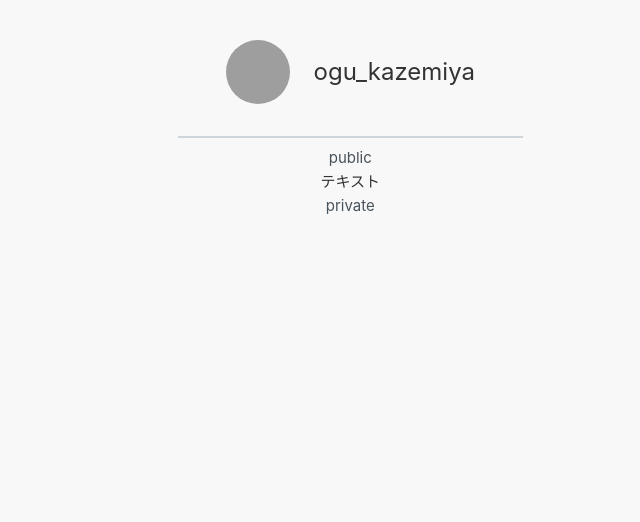
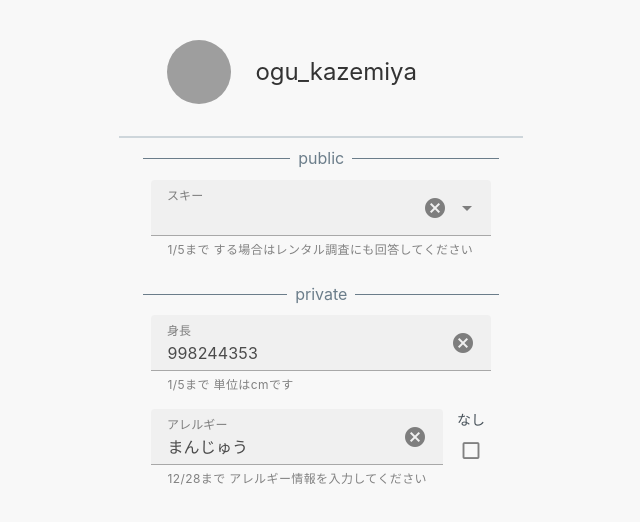
Before and after one commit to traP-jp/rucQ, a Vue app in the folder frontend/: page /1/info in a window 1280 px wide. Shown: the top 522 px of the page, without its empty margins (109-749 px from the left). Built offline with nearby package versions, Linux system fonts and the light colour scheme; grey boxes are pictures that could not be loaded; the HTML template or start-up script is replaced by a standard one.

Commit message:
ユーザーページのガワだけつくった

```diff
--- a/frontend/package.json
+++ b/frontend/package.json
@@ -19,6 +19,7 @@
     "vuetify": "^3.7.7"
   },
   "devDependencies": {
+    "@mdi/font": "^7.4.47",
     "@tsconfig/node22": "^22.0.0",
     "@types/node": "^22.10.2",
     "@vitejs/plugin-vue": "^5.2.1",
--- /dev/null
+++ b/frontend/src/components/UserInformationItem.vue
@@ -0,0 +1,151 @@
+<script setup lang="ts">
+import { ref, computed } from 'vue'
+
+const props = defineProps<{
+  editMode: boolean
+  type: 'text' | 'number' | 'select'
+}>()
+
+const textValue = ref('まんじゅう')
+const numberValue = ref(998244353)
+const selectValue = ref('')
+const selectNo = ref(false)
+const isNumber = ref(true) // 適切に判定する
+
+const value = computed(() => {
+  switch (props.type) {
+    case 'text':
+      if (selectNo.value) return ''
+      if (textValue.value === '') return undefined
+      return textValue.value
+    case 'number':
+      if (!isNumber.value) return undefined
+      return numberValue.value
+    case 'select':
+      if (selectValue.value === '') return undefined
+      return selectValue.value
+    default:
+      const _exhaustiveCheck: never = props.type
+      return _exhaustiveCheck
+  }
+})
+</script>
+
+<template>
+  <div :class="$style.container">
+    <div v-if="!props.editMode" :class="$style.display">
+      <div :class="$style.information">
+        <div :class="$style.label">アレルギー</div>
+        <div :class="$style.value">{{ value??'' }}</div>
+      </div>
+      <span :class="$style.description">
+        12/28まで アレルギー情報を入力してください
+      </span>
+    </div>
+
+    <div v-if="props.editMode && props.type === 'text'" :class="$style.textEdit">
+      <v-text-field
+        v-model="textValue"
+        :disabled="selectNo"
+        clearable
+        label="アレルギー"
+        hint="12/28まで アレルギー情報を入力してください"
+        persistent-hint
+      />
+      <div :class="$style.checkboxContainer">
+        <label :class="$style.checkboxLabel">なし</label>
+        <v-checkbox-btn v-model="selectNo" :class="$style.checkbox"></v-checkbox-btn>
+      </div>
+    </div>
+
+    <div v-if="props.editMode && props.type === 'number'" :class="$style.numberEdit">
+      <v-text-field
+        v-model="numberValue"
+        clearable
+        label="身長"
+        hint="1/5まで 単位はcmです"
+        persistent-hint
+      />
+    </div>
+
+    <div v-if="props.editMode && props.type === 'select'" :class="$style.selectEdit">
+      <v-select
+        v-model="selectValue"
+        clearable
+        label="スキー"
+        :items="['する', 'しない']"
+        hint="1/5まで する場合はレンタル調査にも回答してください"
+        persistent-hint
+      />
+    </div>
+  </div>
+</template>
+
+<style module>
+.container {
+  display: flex;
+  flex-direction: column;
+  align-items: center;
+  width: 100%;
+  gap: 8px;
+}
+
+.display {
+  display: flex;
+  flex-direction: column;
+  align-items: center;
+  justify-content: space-between;
+  gap: 4px;
+}
+
+.information {
+  display: flex;
+  gap: 32px;
+}
+
+.label {
+  font-size: 16px;
+}
+
+.value {
+  font-size: 16px;
+}
+
+.description {
+  font-size: 10px;
+  color: var(--color-text-secondary);
+}
+
+.textEdit {
+  display: flex;
+  gap: 8px;
+  width: 100%;
+}
+
+.checkboxContainer {
+  display: flex;
+  flex-direction: column;
+  align-items: center;
+}
+
+.checkboxLabel {
+  font-size: 14px;
+  color: var(--color-ui-primary);
+}
+
+.checkbox {
+  flex: 0;
+}
+
+.numberEdit {
+  display: flex;
+  gap: 8px;
+  width: 100%;
+}
+
+.selectEdit {
+  display: flex;
+  gap: 8px;
+  width: 100%;
+}
+</style>
--- a/frontend/src/components/information/UserInformationNumber.vue
+++ /dev/null
@@ -1,5 +0,0 @@
-<script setup lang="ts"></script>
-
-<template>数字</template>
-
-<style module></style>
--- a/frontend/src/components/information/UserInformationSelect.vue
+++ /dev/null
@@ -1,5 +0,0 @@
-<script setup lang="ts"></script>
-
-<template>選択</template>
-
-<style module></style>
--- a/frontend/src/components/information/UserInformationText.vue
+++ /dev/null
@@ -1,5 +0,0 @@
-<script setup lang="ts"></script>
-
-<template>テキスト</template>
-
-<style module></style>
--- a/frontend/src/main.ts
+++ b/frontend/src/main.ts
@@ -5,6 +5,7 @@ import { createPinia } from 'pinia'
 
 // Vuetify
 import 'vuetify/styles'
+import '@mdi/font/css/materialdesignicons.css'
 import { createVuetify } from 'vuetify'
 import * as components from 'vuetify/components'
 import * as directives from 'vuetify/directives'
--- a/frontend/src/views/UserInformationView.vue
+++ b/frontend/src/views/UserInformationView.vue
@@ -1,5 +1,8 @@
 <script setup lang="ts">
-import UserInformationText from '@/components/information/UserInformationText.vue'
+import { ref } from 'vue'
+import UserInformationItem from '@/components/UserInformationItem.vue'
+
+const editMode = ref(true)
 </script>
 
 <template>
@@ -9,9 +12,15 @@ import UserInformationText from '@/components/information/UserInformationText.vu
       <div :class="$style.nameContainer">ogu_kazemiya</div>
     </div>
     <div :class="$style.informationContainer">
-      <div :class="$style.divider">public</div>
-      <user-information-text />
-      <div :class="$style.divider">private</div>
+      <div :class="$style.informationSection">
+        <div :class="$style.divider">public</div>
+        <user-information-item :class="$style.information" :edit-mode="editMode" type="select" />
+      </div>
+      <div :class="$style.informationSection">
+        <div :class="$style.divider">private</div>
+        <user-information-item :class="$style.information" :edit-mode="editMode" type="number" />
+        <user-information-item :class="$style.information" :edit-mode="editMode" type="text" />
+      </div>
     </div>
   </div>
 </template>
@@ -48,12 +57,33 @@ import UserInformationText from '@/components/information/UserInformationText.vu
 .informationContainer {
   display: flex;
   flex-direction: column;
+}
+
+.informationSection {
+  display: flex;
+  flex-direction: column;
   align-items: center;
-  padding: 8px;
+  width: 100%;
+  padding: 8px 16px;
 }
 
 .divider {
-  font-size: 15px;
-  color: var(--color-ui-primary);
+  display: flex;
+  align-items: center;
+  width: 100%;
+  font-size: 16px;
+  color: var(--color-ui-secondary);
+}
+.divider::before,
+.divider::after {
+  content: '';
+  flex: 1;
+  border-bottom: 1px solid var(--color-ui-secondary);
+  margin: 0 8px;
+}
+
+.information {
+  width: 100%;
+  padding: 8px 16px;
 }
 </style>
```
Also changed, not shown: 1 other file (tests, documents, lock files or other folders).
